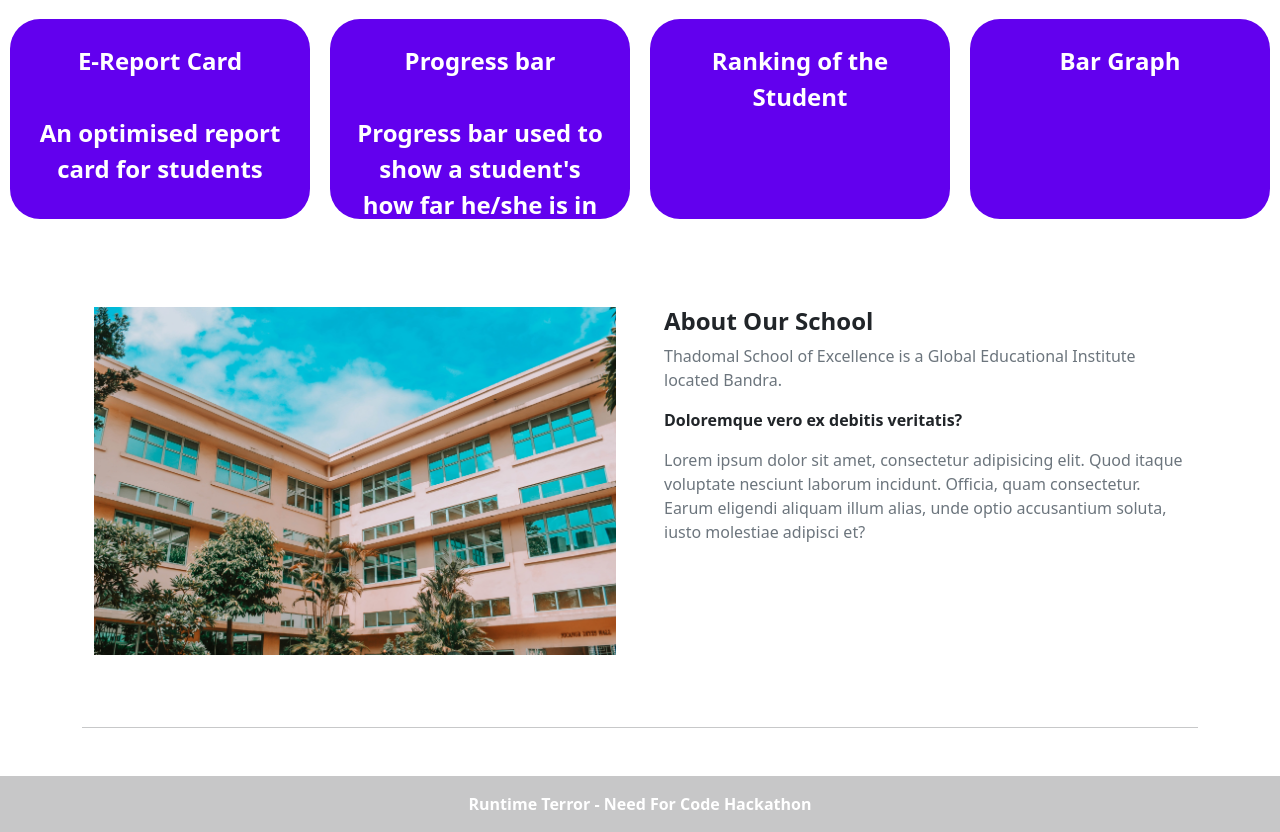
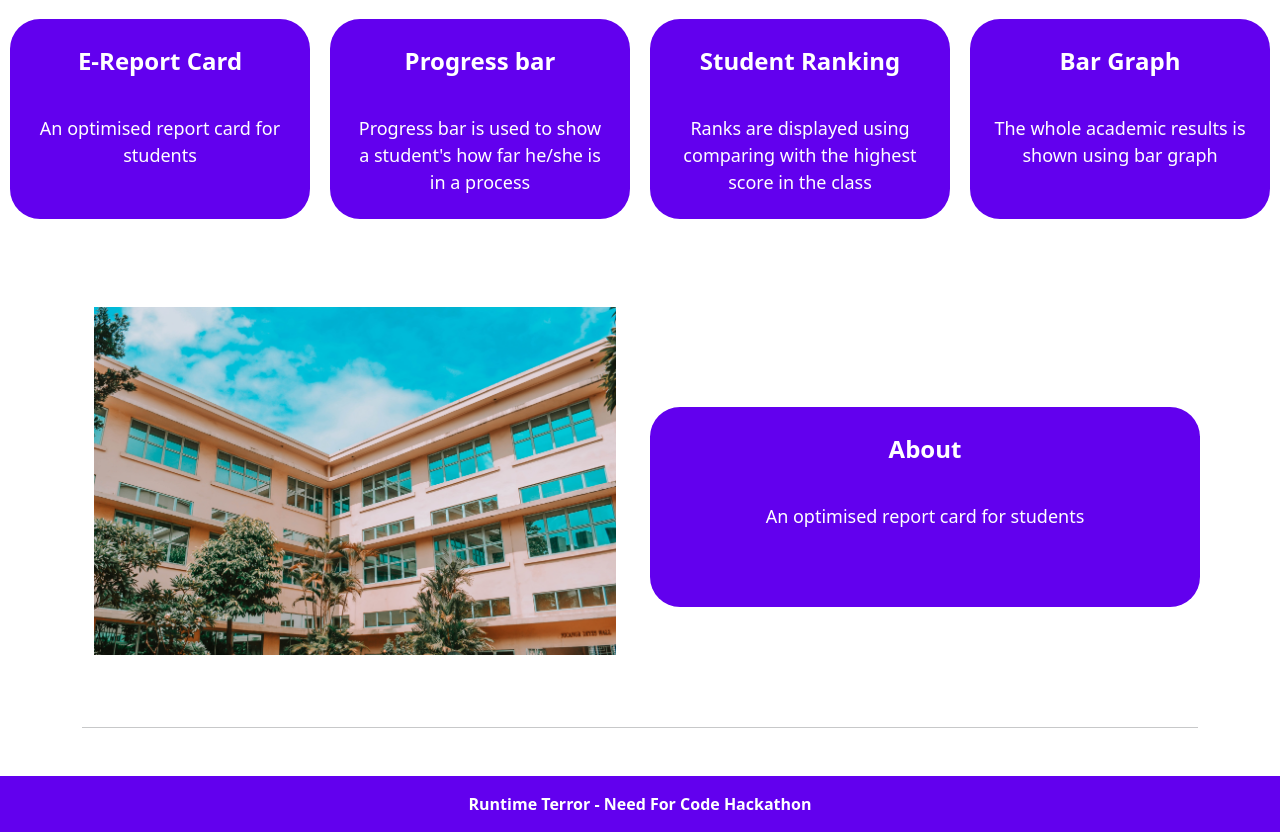
Before and after one commit to Runtime-Terror-NFC/need-for-code-35, a Flask app: page / in a window 1280 px wide. Shown: the part 581-1413 px from the top of the page. Run offline with Flask 2, Linux system fonts and the light colour scheme.

Commit message:
Coffee commit 3

```diff
--- a/templates/404.html
+++ b/templates/404.html
@@ -19,7 +19,7 @@
     <!-- Navbar -->
     <nav class="navbar navbar-expand-lg" id="navbar">
       <div class="container-fluid">
-        <a class="navbar-brand" href="#"> <img src="..\logos\Asset 1.png" alt="logo" class="logo-img">
+        <a class="navbar-brand" href="index.html"> <img src="..\logos\Asset 1.png" alt="logo" class="logo-img">
         </a>
         <button class="navbar-toggler" type="button" data-bs-toggle="collapse" data-bs-target="#navbarSupportedContent"
           aria-controls="navbarSupportedContent" aria-expanded="false" aria-label="Toggle navigation">
--- a/templates/assets/style.css
+++ b/templates/assets/style.css
@@ -50,7 +50,7 @@
 .card-block {
     width: 300px;
     height: 200px;
-    display: flex;
+    /* display: flex; */
     margin: 0 auto;
     background-color: #6200ee;
     border-radius: 30px;
@@ -141,3 +141,13 @@ footer{
     color: #fff;
     font-weight: 600;
 }
+
+.card-sub{
+    font-size: 0.75em;
+    font-weight: normal;
+}
+
+.card-large{
+    width: 550px;
+    margin-top: 100px;
+}
--- a/templates/index.html
+++ b/templates/index.html
@@ -45,18 +45,25 @@
     </nav>
     <!-- Navbar -->
     <section class="background">
-      <p class="headline">A Little progress each day adds up to big results</p>
+      <p class="headline">A little progress each day adds up to big results</p>
       <img src="../images/pablita_downloading_transparent.gif" alt="illustration">
     </section>
     <!-- Carousel wrapper -->
     <!-- Carousel wrapper -->
   </header>
   <div class="card-container">
-<div class="card-block">E-Report Card<br><br>An optimised report card for students
-</div>
-<div class="card-block">Progress bar<br><br>Progress bar used to show a student's how far he/she is in a process</div>
-<div class="card-block">Ranking of the Student</div>
-<div class="card-block">Bar Graph</div>
+    <div class="card-block">E-Report Card<br><br>
+      <div class="card-sub">An optimised report card for students</div>
+    </div>
+    <div class="card-block">Progress bar<br><br>
+      <div class="card-sub">Progress bar is used to show a student's how far he/she is in a process</div>
+    </div>
+    <div class="card-block">Student Ranking<br><br>
+      <div class="card-sub">Ranks are displayed using comparing with the highest score in the class</div>
+    </div>
+    <div class="card-block">Bar Graph<br><br>
+      <div class="card-sub">The whole academic results is shown using bar graph</div>
+    </div>
   </div>
 
   <!--Main layout-->
@@ -74,17 +81,8 @@
             </div>
           </div>
 
-          <div class="col-md-6 gx-5 mb-4">
-            <h4><strong>About Our School</strong></h4>
-            <p class="text-muted">
-              Thadomal School of Excellence is a Global Educational Institute located Bandra.
-            </p>
-            <p><strong>Doloremque vero ex debitis veritatis?</strong></p>
-            <p class="text-muted">
-              Lorem ipsum dolor sit amet, consectetur adipisicing elit. Quod itaque voluptate
-              nesciunt laborum incidunt. Officia, quam consectetur. Earum eligendi aliquam illum
-              alias, unde optio accusantium soluta, iusto molestiae adipisci et?
-            </p>
+          <div class="card-block card-large">About<br><br>
+            <div class="card-sub">An optimised report card for students</div>
           </div>
         </div>
       </section>
@@ -92,93 +90,15 @@
 
       <hr class="my-5" />
 
-      <!--Section: Content-->
-      <!-- <section class="text-center">
-        <h4 class="mb-5"><strong>Facilis consequatur eligendi</strong></h4>
-
-        <div class="row">
-          <div class="col-lg-4 col-md-12 mb-4">
-            <div class="card">
-              <div class="bg-image hover-overlay ripple" data-mdb-ripple-color="light">
-                <img src="https://mdbootstrap.com/img/new/standard/nature/184.jpg" class="img-fluid" />
-                <a href="#!">
-                  <div class="mask" style="background-color: rgba(251, 251, 251, 0.15);"></div>
-                </a>
-              </div>
-              <div class="card-body">
-                <h5 class="card-title">Card title</h5>
-                <p class="card-text">
-                  Some quick example text to build on the card title and make up the bulk of the
-                  card's content.
-                </p>
-                <a href="#!" class="btn btn-primary">Button</a>
-              </div>
-            </div>
-          </div>
-
-          <div class="col-lg-4 col-md-6 mb-4">
-            <div class="card">
-              <div class="bg-image hover-overlay ripple" data-mdb-ripple-color="light">
-                <img src="https://mdbootstrap.com/img/new/standard/nature/023.jpg" class="img-fluid" />
-                <a href="#!">
-                  <div class="mask" style="background-color: rgba(251, 251, 251, 0.15);"></div>
-                </a>
-              </div>
-              <div class="card-body">
-                <h5 class="card-title">Card title</h5>
-                <p class="card-text">
-                  Some quick example text to build on the card title and make up the bulk of the
-                  card's content.
-                </p>
-                <a href="#!" class="btn btn-primary">Button</a>
-              </div>
-            </div>
-          </div>
-
-          <div class="col-lg-4 col-md-6 mb-4">
-            <div class="card">
-              <div class="bg-image hover-overlay ripple" data-mdb-ripple-color="light">
-                <img src="https://mdbootstrap.com/img/new/standard/nature/111.jpg" class="img-fluid" />
-                <a href="#!">
-                  <div class="mask" style="background-color: rgba(251, 251, 251, 0.15);"></div>
-                </a>
-              </div>
-              <div class="card-body">
-                <h5 class="card-title">Card title</h5>
-                <p class="card-text">
-                  Some quick example text to build on the card title and make up the bulk of the
-                  card's content.
-                </p>
-                <a href="#!" class="btn btn-primary">Button</a>
-              </div>
-            </div>
-          </div>
-        </div>
-      </section> -->
-      <!--Section: Content-->
-
-      <!-- <hr class="my-5" /> -->
-
-      <!--Section: Content-->
-      <!-- <section class="mb-5">
-        <h4 class="mb-5 text-center"><strong>Facilis consequatur eligendi</strong></h4>
-
-        <div class="row d-flex justify-content-center">
-          <div class="col-md-6">
-
-          </div>
-        </div>
-      </section> -->
-      <!--Section: Content-->
     </div>
   </main>
   <!--Main layout-->
 
   <!--Footer-->
-  <footer class="bg-light text-lg-start">
+  <footer>
 
     <!-- Copyright -->
-    <div class="text-center p-3" style="background-color: rgba(0, 0, 0, 0.2);">
+    <div class="text-center p-3">
       Runtime Terror - Need For Code Hackathon
     </div>
     <!-- Copyright -->
@@ -190,4 +110,5 @@
 <script src="https://cdn.jsdelivr.net/npm/bootstrap@5.2.0/dist/js/bootstrap.min.js"
   integrity="sha384-ODmDIVzN+pFdexxHEHFBQH3/9/vQ9uori45z4JjnFsRydbmQbmL5t1tQ0culUzyK" crossorigin="anonymous"></script>
 <script src="./js/script.js"></script>
+
 </html>
```
Also changed, not shown: templates/contact.html (+17 -6 lines).
